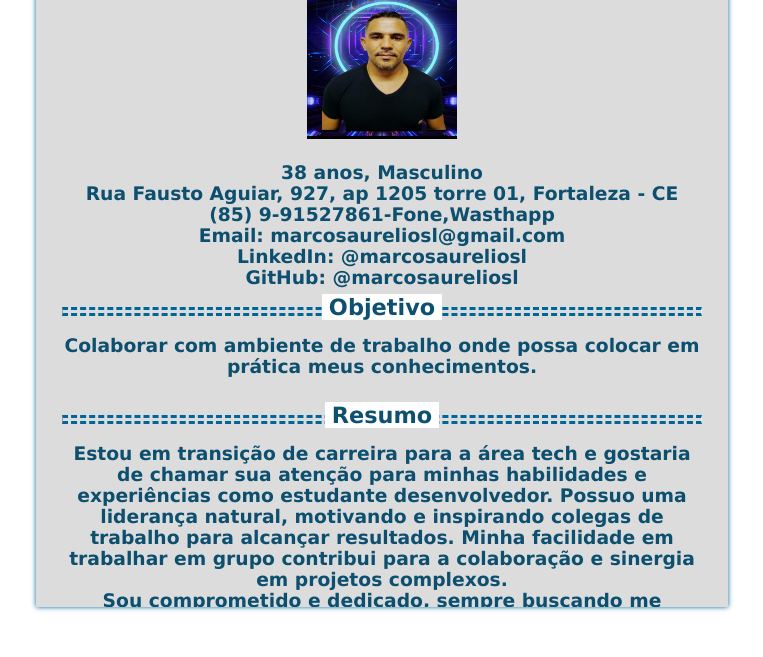
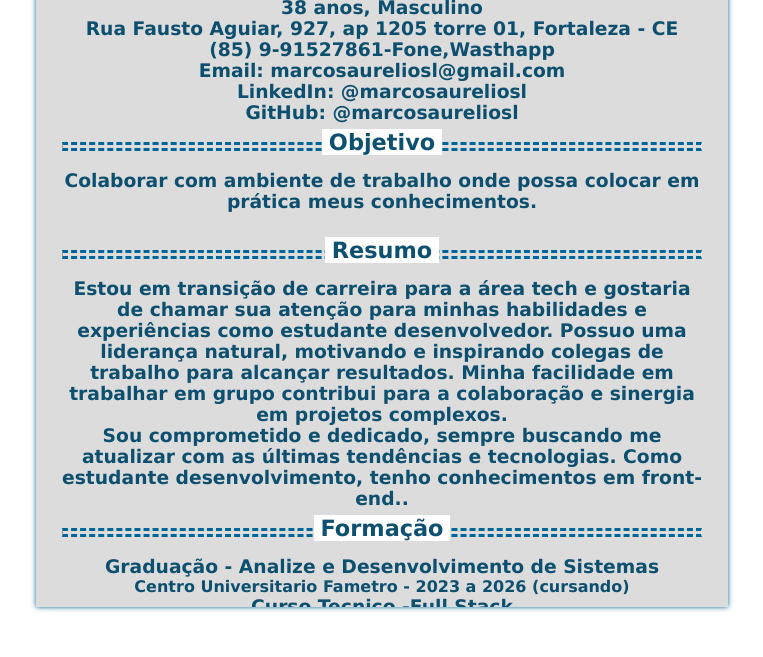
Before and after one commit to marcosaureliosl/curriculo-marcos-aurelio, a plain HTML site: page index.html in a window 1280 px wide. Shown: the part 143-800 px from the top of the page, without its empty margins (258-1021 px from the left). Drawn offline with Linux system fonts and the light colour scheme.

Commit message:
acrescimo fac

```diff
--- a/index.html
+++ b/index.html
@@ -27,6 +27,8 @@
 
             Sou comprometido e dedicado, sempre buscando me atualizar com as últimas tendências e tecnologias. Como estudante desenvolvimento, tenho conhecimentos em front-end..</h3><br>
         <hr class="hr_03"><br>
+        <h3> Graduação - Analize e Desenvolvimento de Sistemas</h3>
+        <h4> Centro Universitario Fametro - 2023 a 2026 (cursando)</h4>
         <h3> Curso Tecnico -Full Stack</h3>
         <h4> Digital College - 2023 a 2024</h4>
         <h3> Pós Graduação - Gestao de Pessoas</h3>
```
Also changed, not shown: css/style.css (line endings or trailing spaces), imagem/foto marcos fundo azul.jpeg (deleted).
